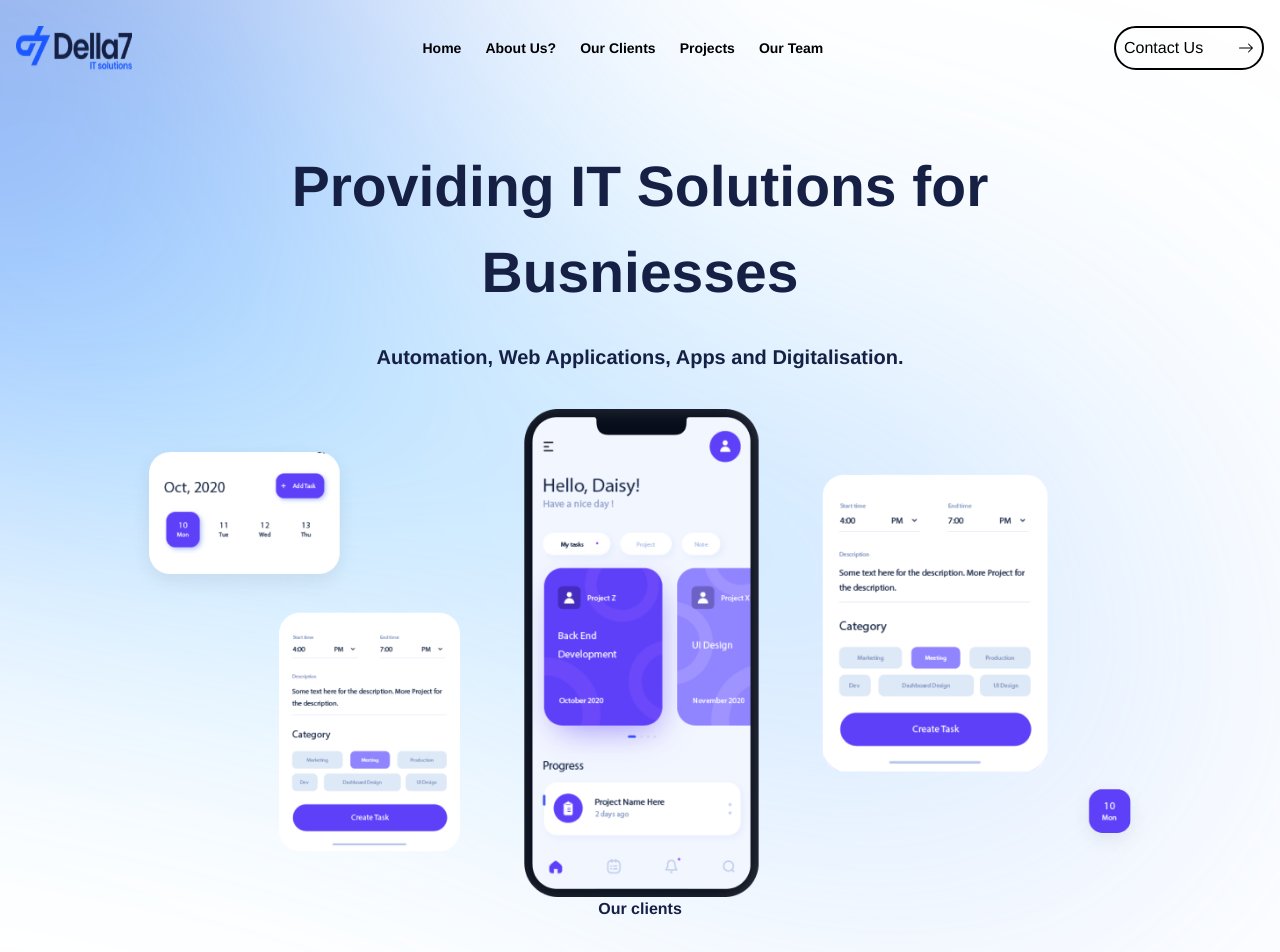
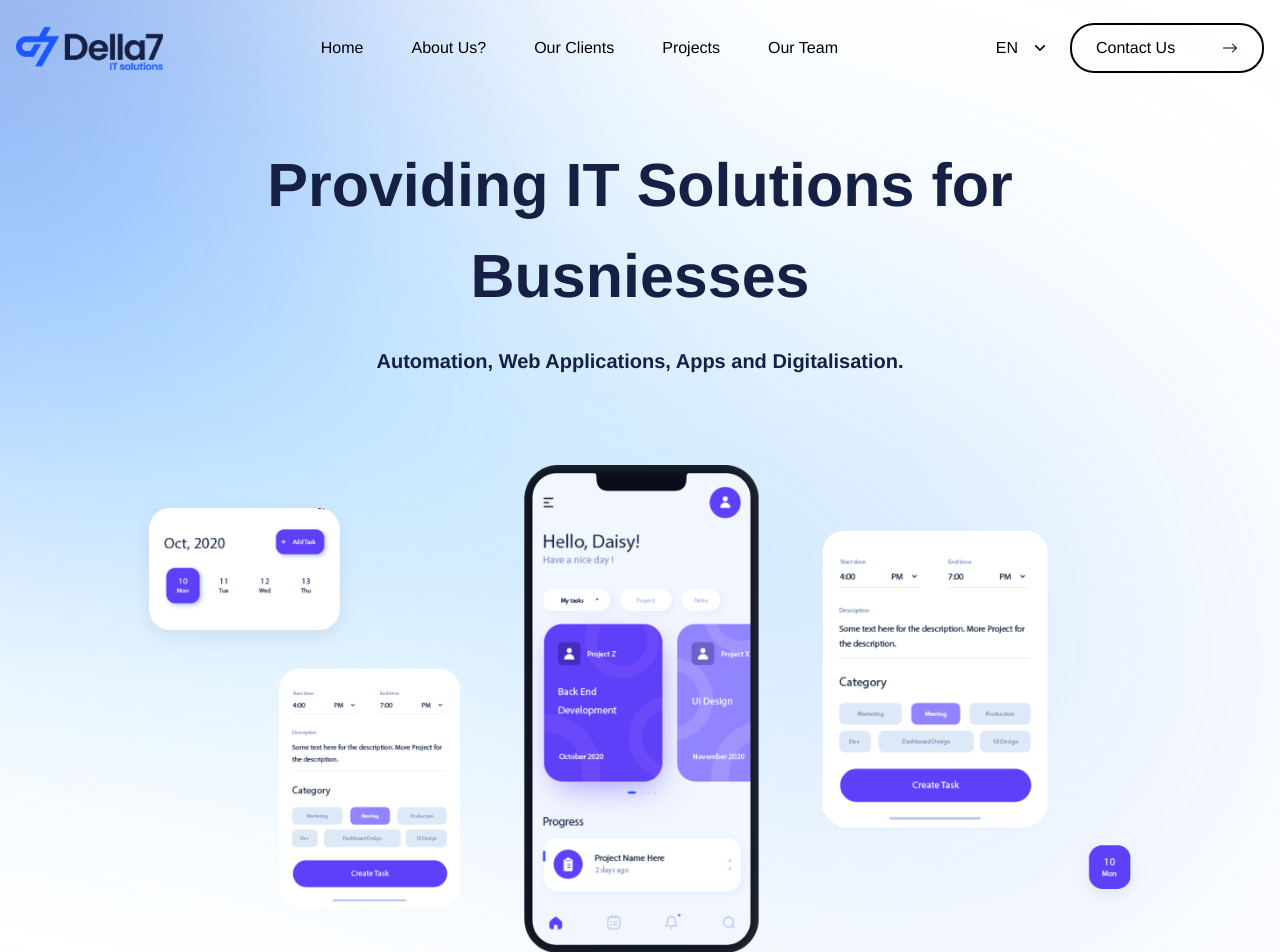
Before and after one commit to dexteraim/della7, a React (Vite) app: page / in a window 1280 px wide. Shown: the top 952 px of the page. Built offline with nearby package versions, Linux system fonts and the light colour scheme.

Commit message:
Navbar Header Clients all Done

```diff
--- a/src/App.jsx
+++ b/src/App.jsx
@@ -5,10 +5,11 @@ import Team from './components/Team';
 import Tasks from './components/Tasks';
 import Footer from './components/Footer';
 import Clients from './components/Clients';
+import LanguageToggle from './components/Languagetoggle';
 
 function App() {
   return (
-    <div className="bg-hero-pattern bg-no-repeat bg-[center_top_0rem] font-Helvetica">
+    <div id="home" className="bg-hero-pattern bg-[center_top_0rem] bg-no-repeat font-Helvetica">
       <Navbar />
       <Header />
       <Clients />
--- a/src/components/Clients.jsx
+++ b/src/components/Clients.jsx
@@ -21,18 +21,47 @@ const Clients = () => {
       clientName: '/images/clients/Slack.png',
     },
   ];
+  const settings1 = {
+    arrows: false,
+    autoplay: true,
+    duration: 100,
+    slidesToShow: 2,
+  };
 
   const settings2 = {
     arrows: false,
     autoplay: true,
     duration: 100,
-    slidesToShow: 2,
+    slidesToShow: 4,
+  };
+
+  const settings3 = {
+    arrows: false,
+    autoplay: true,
+    duration: 100,
+    slidesToShow: 5,
   };
   return (
-    <div className="pb-[66px]">
-      <h1 className="tex-[26px] text-center font-semibold text-primary-blue">Our clients</h1>
-      <div className="flex flex-col justify-center lg:hidden">
+    <div className="pb-[48px] lg:pb-[215px]">
+      <h1 className="tex-[26px] pb-[17px] text-center font-semibold text-primary-blue">
+        Our clients
+      </h1>
+      <div className="flex flex-col justify-center md:hidden">
+        <Slider {...settings1}>
+          {client.map(({ clientName }) => {
+            return <img src={clientName} alt="" className="h-[112px] w-[232.4px]" />;
+          })}
+        </Slider>
+      </div>
+      <div className="hidden flex-col justify-center md:flex lg:hidden">
         <Slider {...settings2}>
+          {client.map(({ clientName }) => {
+            return <img src={clientName} alt="" className="h-[112px] w-[232.4px]" />;
+          })}
+        </Slider>
+      </div>
+      <div className="hidden flex-col justify-center lg:flex">
+        <Slider {...settings3}>
           {client.map(({ clientName }) => {
             return <img src={clientName} alt="" className="h-[112px] w-[232.4px]" />;
           })}
--- a/src/components/Header.jsx
+++ b/src/components/Header.jsx
@@ -1,20 +1,20 @@
-import Header_image from "/images/header/header.png";
-import Header_image_mobile from "/images/header/header_mobile.png";
+import Header_image from '/images/header/header.png';
+import Header_image_mobile from '/images/header/header_mobile.png';
 
 const Header = () => {
   return (
-    <div className="mx-auto flex max-w-[1024px] flex-col text-primary-blue">
-      <div className="fonr-Helvetica text-center text-[48px] pt-[48px] pb-[28px] font-semibold lg:text-[57px]">
+    <div className="mx-auto flex max-w-[1024px] flex-col pt-[43.95px] text-primary-blue">
+      <div className="fonr-Helvetica pb-[24px] text-center text-[48px] font-bold lg:text-[61px]">
         Providing IT Solutions for Busniesses
       </div>
-      <div className="text-center text-xl font-semibold px-5 pb-[38px]">
+      <div className="px-5 pb-[38px] text-center text-xl font-semibold md:pb-[90px]">
         Automation, Web Applications, Apps and Digitalisation.
       </div>
-      <img src={Header_image} alt="header image" className="hidden md:block" />
+      <img src={Header_image} alt="header image" className="hidden pb-[160px] md:block" />
       <img
         src={Header_image_mobile}
         alt="header image"
-        className="h-auto max-w-full md:hidden pb-[88px]"
+        className="h-auto max-w-full pb-[88px] md:hidden"
       />
     </div>
   );
--- /dev/null
+++ b/src/components/Languagetoggle.jsx
@@ -0,0 +1,14 @@
+import { RiArrowDownSLine } from 'react-icons/ri';
+
+const LanguageToggle = () => {
+  return (
+    <div className="flex items-center gap-3">
+      EN
+      <div className="text-xl">
+        <RiArrowDownSLine />
+      </div>
+    </div>
+  );
+};
+
+export default LanguageToggle;
--- a/src/components/Navbar.jsx
+++ b/src/components/Navbar.jsx
@@ -1,29 +1,30 @@
-import Logo from "/images/logo/logo.png";
+import Logo from '/images/logo/logo.png';
 import {
   AiOutlineClose,
   AiOutlineContacts,
   AiOutlineHome,
   AiOutlineMenu,
   AiOutlineTeam,
-} from "react-icons/ai";
-import { MdOutlineCleaningServices } from "react-icons/md";
-import { IconContext } from "react-icons";
-import { useState, useEffect } from "react";
-import { HashLink } from "react-router-hash-link";
-import { BsArrowRight, BsPeople } from "react-icons/bs";
+} from 'react-icons/ai';
+import { MdOutlineCleaningServices } from 'react-icons/md';
+import { IconContext } from 'react-icons';
+import { useState, useEffect } from 'react';
+import { HashLink } from 'react-router-hash-link';
+import { BsArrowRight, BsPeople } from 'react-icons/bs';
+import LanguageToggle from './Languagetoggle';
 
 const Navbar = () => {
   const [showNav, setShowNav] = useState(false);
 
   //Making the navbar bg color change from transparent to white when sroclling
-  const [navColor, setnavColor] = useState("transparent");
+  const [navColor, setnavColor] = useState('transparent');
   const listenScrollEvent = () => {
-    window.scrollY > 10 ? setnavColor("#FFFF") : setnavColor("transparent");
+    window.scrollY > 10 ? setnavColor('#FFFF') : setnavColor('transparent');
   };
   useEffect(() => {
-    window.addEventListener("scroll", listenScrollEvent);
+    window.addEventListener('scroll', listenScrollEvent);
     return () => {
-      window.removeEventListener("scroll", listenScrollEvent);
+      window.removeEventListener('scroll', listenScrollEvent);
     };
   }, []);
 
@@ -32,61 +33,45 @@ const Navbar = () => {
       <nav
         style={{
           backgroundColor: navColor,
-          transition: "all 0.5s",
+          transition: 'all 0.5s',
         }}
         className="sticky top-0 z-50 flex h-14 items-center justify-between px-4 py-12 transition duration-500 lg:items-center "
       >
         <HashLink smooth to="/#home">
-          <img src={Logo} alt="" className="w-[146.98px] h-[43.05px]" />
+          <img src={Logo} alt="" className="w-[146.98px]" />
         </HashLink>
         <div
           onClick={() => setShowNav(!showNav)}
           className={`${
-            showNav
-              ? "left-0 z-10"
-              : "transition-left -left-full lg:left-0 lg:top-0 lg:-z-10"
+            showNav ? 'left-0 z-10' : 'transition-left -left-full lg:left-0 lg:top-0 lg:-z-10'
           }
-        fixed top-0 left-0 flex h-screen w-screen flex-col items-center justify-center gap-8 bg-white text-xl duration-500
-        lg:sticky  lg:h-fit lg:w-full lg:flex-row lg:items-center lg:justify-center lg:gap-6 lg:bg-transparent lg:text-sm lg:text-[16px] lg:font-semibold`}
+        fixed top-0 left-0 flex h-screen w-screen flex-col items-center justify-center gap-8 bg-white text-xl
+        duration-500 lg:sticky lg:h-fit lg:w-fit lg:flex-row lg:items-center lg:justify-center lg:gap-[48px] lg:bg-transparent lg:text-[16px]`}
         >
           <div className="flex w-40 items-center gap-3 lg:w-fit lg:gap-0">
-            <IconContext.Provider value={{ className: "lg:hidden" }}>
+            <IconContext.Provider value={{ className: 'lg:hidden' }}>
               <AiOutlineHome />
             </IconContext.Provider>
-            <HashLink
-              smooth
-              to="/#home"
-              className={(navData) =>
-                navData.isActive ? "text-black" : "text-gray"
-              }
-            >
+            <HashLink smooth to="/#home" className="">
               Home
             </HashLink>
           </div>
           <div className="flex w-40 items-center gap-3 lg:w-fit lg:gap-0">
-            <IconContext.Provider value={{ className: "lg:hidden" }}>
+            <IconContext.Provider value={{ className: 'lg:hidden' }}>
               <AiOutlineTeam />
             </IconContext.Provider>
-            <HashLink
-              smooth
-              to="/#about"
-              className={(navData) =>
-                navData.isActive ? "text-black" : "text-gray"
-              }
-            >
+            <HashLink smooth to="/#about" className="">
               About Us?
             </HashLink>
           </div>
           <div className="flex w-40 items-center gap-3 lg:w-fit lg:gap-0">
-            <IconContext.Provider value={{ className: "lg:hidden" }}>
+            <IconContext.Provider value={{ className: 'lg:hidden' }}>
               <BsPeople />
             </IconContext.Provider>
             <HashLink
               smooth
               className={(navData) =>
-                navData.isActive
-                  ? "text-black transition duration-500 dark:text-white"
-                  : "text-gray"
+                navData.isActive ? 'text-black transition duration-500 ' : 'text-gray'
               }
               to="/#clients"
             >
@@ -94,15 +79,13 @@ const Navbar = () => {
             </HashLink>
           </div>
           <div className="flex w-40 items-center gap-3 lg:w-fit lg:gap-0">
-            <IconContext.Provider value={{ className: "lg:hidden" }}>
+            <IconContext.Provider value={{ className: 'lg:hidden' }}>
               <MdOutlineCleaningServices />
             </IconContext.Provider>
             <HashLink
               smooth
               className={(navData) =>
-                navData.isActive
-                  ? "text-black transition duration-500 dark:text-white"
-                  : "text-gray"
+                navData.isActive ? 'text-black transition duration-500 ' : 'text-gray'
               }
               to="/#projects"
             >
@@ -110,15 +93,13 @@ const Navbar = () => {
             </HashLink>
           </div>
           <div className="flex w-40 items-center gap-3 lg:w-fit lg:gap-0">
-            <IconContext.Provider value={{ className: "lg:hidden" }}>
+            <IconContext.Provider value={{ className: 'lg:hidden' }}>
               <AiOutlineContacts />
             </IconContext.Provider>
             <HashLink
               smooth
               className={(navData) =>
-                navData.isActive
-                  ? "text-black transition duration-500 dark:text-white"
-                  : "text-gray"
+                navData.isActive ? 'text-black transition duration-500 ' : 'text-gray'
               }
               to="/#team"
             >
@@ -127,11 +108,12 @@ const Navbar = () => {
           </div>
         </div>
         <div className="z-50 hidden gap-5 lg:flex">
+          <LanguageToggle />
           <a
             target="_blank"
             rel="noreferrer"
             href="#hi"
-            className="flex w-[150px] items-center justify-between gap-5 rounded-3xl border-2 border-black p-2"
+            className="flex h-[50px] w-[194px] items-center justify-between gap-[46px] rounded-3xl border-2 border-black px-[24px] py-[16px] text-[16px]"
           >
             Contact Us
             <BsArrowRight />
@@ -139,11 +121,11 @@ const Navbar = () => {
         </div>
         <button className="z-10 lg:hidden">
           {showNav ? (
-            <IconContext.Provider value={{ className: "text-2xl" }}>
+            <IconContext.Provider value={{ className: 'text-2xl' }}>
               <AiOutlineClose onClick={() => setShowNav(!showNav)} />
             </IconContext.Provider>
           ) : (
-            <IconContext.Provider value={{ className: "text-2xl" }}>
+            <IconContext.Provider value={{ className: 'text-2xl' }}>
               <AiOutlineMenu onClick={() => setShowNav(!showNav)} />
             </IconContext.Provider>
           )}
```
Also changed, not shown: src/components/Footer.jsx (+6 -20 lines), public/images/logo/logo.png.
